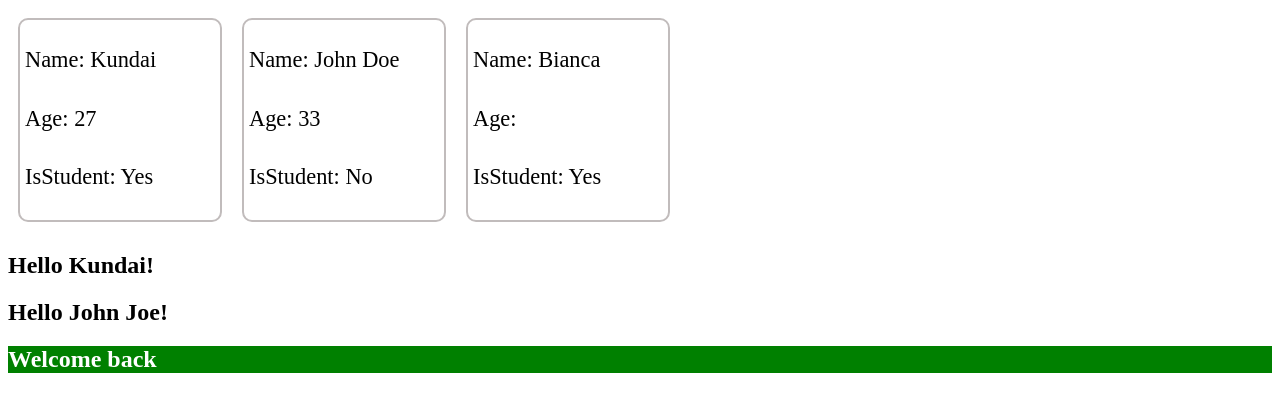
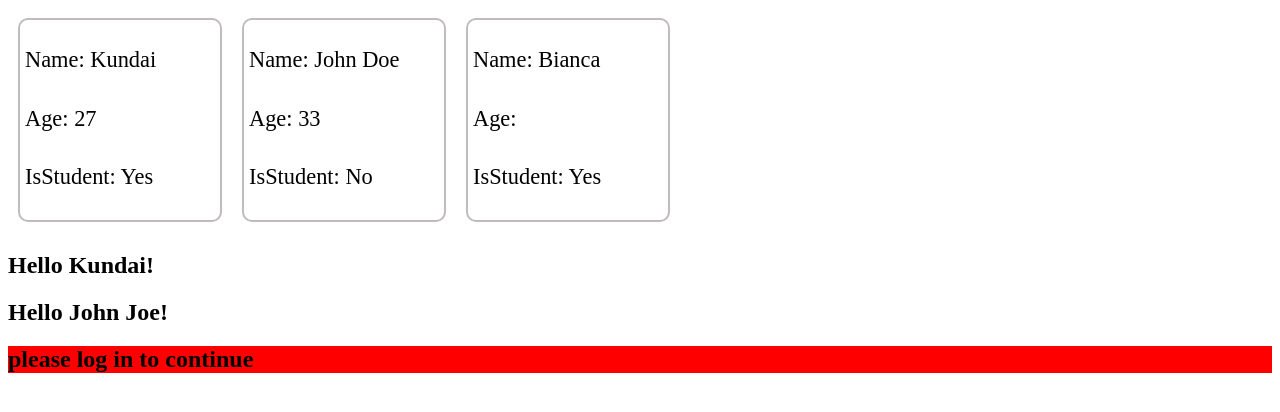
Before and after one commit to datlearner/Practise, a React (Vite) app in the folder props-crendering/: page / in a window 1280 px wide. Shown: the top 412 px of the page. Built offline with nearby package versions, Linux system fonts and the light colour scheme.

Commit message:
starting up with react

```diff
--- a/props-crendering/src/App.jsx
+++ b/props-crendering/src/App.jsx
@@ -10,7 +10,7 @@ function App() {
      <AdminDashboard name="bianca" />
      <Greeting name="Kundai" />
      <Greeting name="John Joe" />
-     <UserStatus isLoggedIn = {true} />
+     <UserStatus isLoggedIn = {false} />
     </>
   )
 }
--- a/props-crendering/src/index.css
+++ b/props-crendering/src/index.css
@@ -20,5 +20,4 @@
 
 .red{
   background-color: red;
-  color: white;
 }
```
